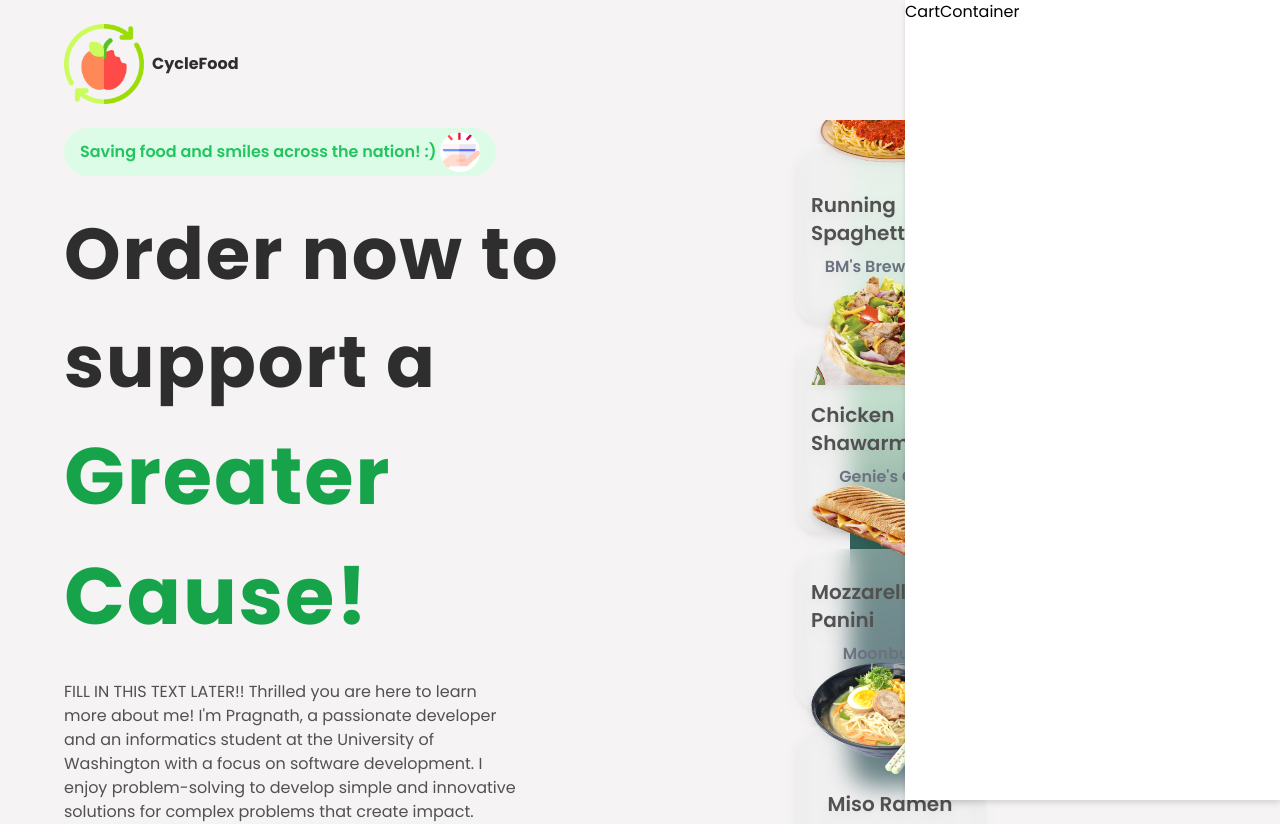
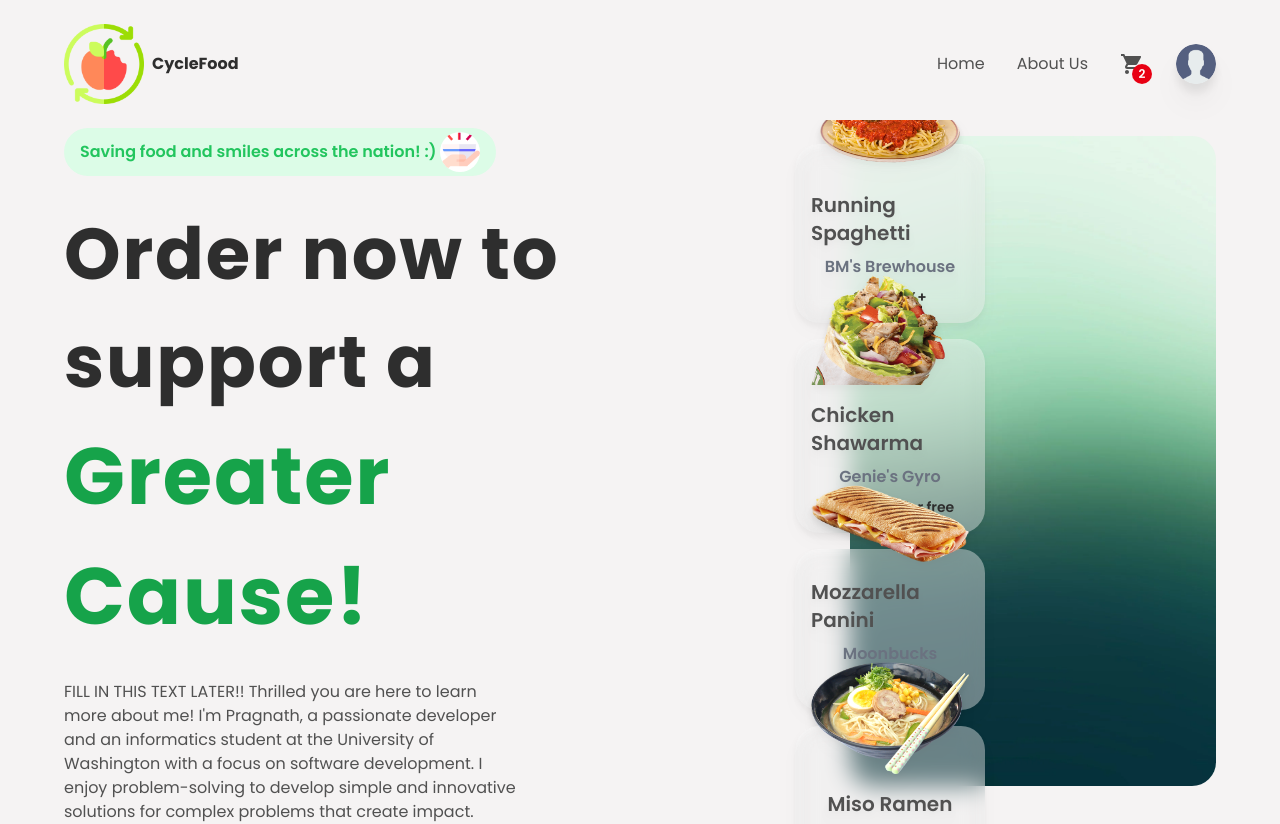
Before and after one commit to pragnathc163/area-814, a React (Create React App) app: page / in a window 1280 px wide. Shown: the top 824 px of the page. Built offline with nearby package versions, Linux system fonts and the light colour scheme; no server answers; the database is empty.

Commit message:
Working on Cart

```diff
--- a/src/components/MainContainer.jsx
+++ b/src/components/MainContainer.jsx
@@ -185,7 +185,7 @@ const MainContainer = () => {
         <RowContainer buttonScroll={buttonScroll} flag={true} supplyData={products?.filter(n => n.Category === 'middleEastern')} />
       </section>
 
-      <CartContainer />
+      {/* <CartContainer /> */}
 
     </div>
   )
```
